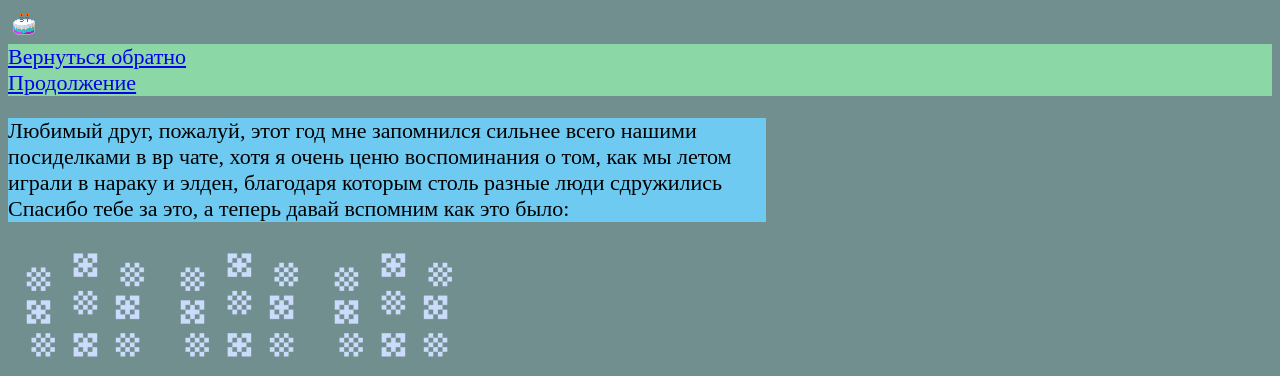
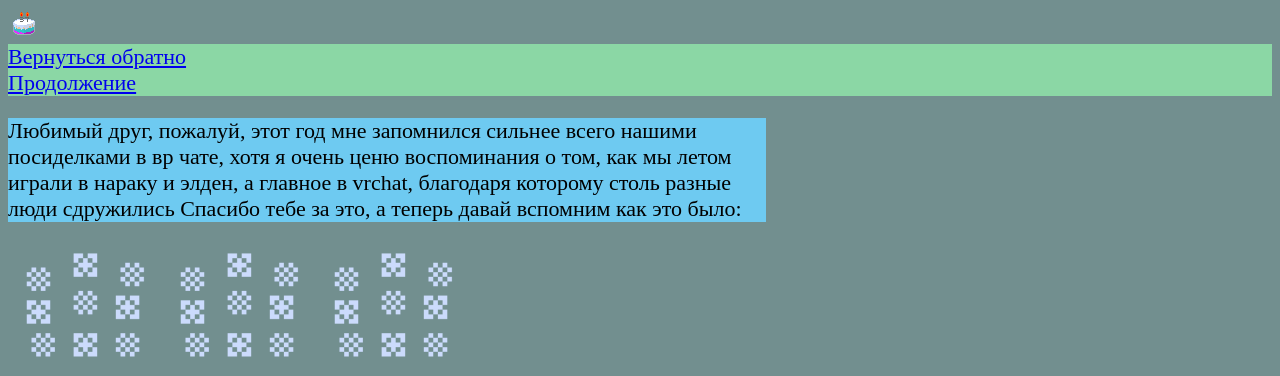
Before and after one commit to PetrovRuslan/podarok, a plain HTML site: page secondPage.html in a window 1280 px wide. Shown: the top 376 px of the page. Drawn offline with Linux system fonts and the light colour scheme.

Commit message:
Update secondPage.html

```diff
--- a/secondPage.html
+++ b/secondPage.html
@@ -19,7 +19,7 @@
         <div class="box">
             <p>
                 Любимый друг, пожалуй, этот год мне запомнился сильнее всего нашими посиделками в вр чате, хотя я очень
-                ценю воспоминания о том, как мы летом играли в нараку и элден, благодаря которым столь разные люди сдружились
+                ценю воспоминания о том, как мы летом играли в нараку и элден, а главное в vrchat, благодаря которому столь разные люди сдружились
                 Спасибо тебе за это, а теперь давай вспомним как это было:
              </p>
         </div>
```
